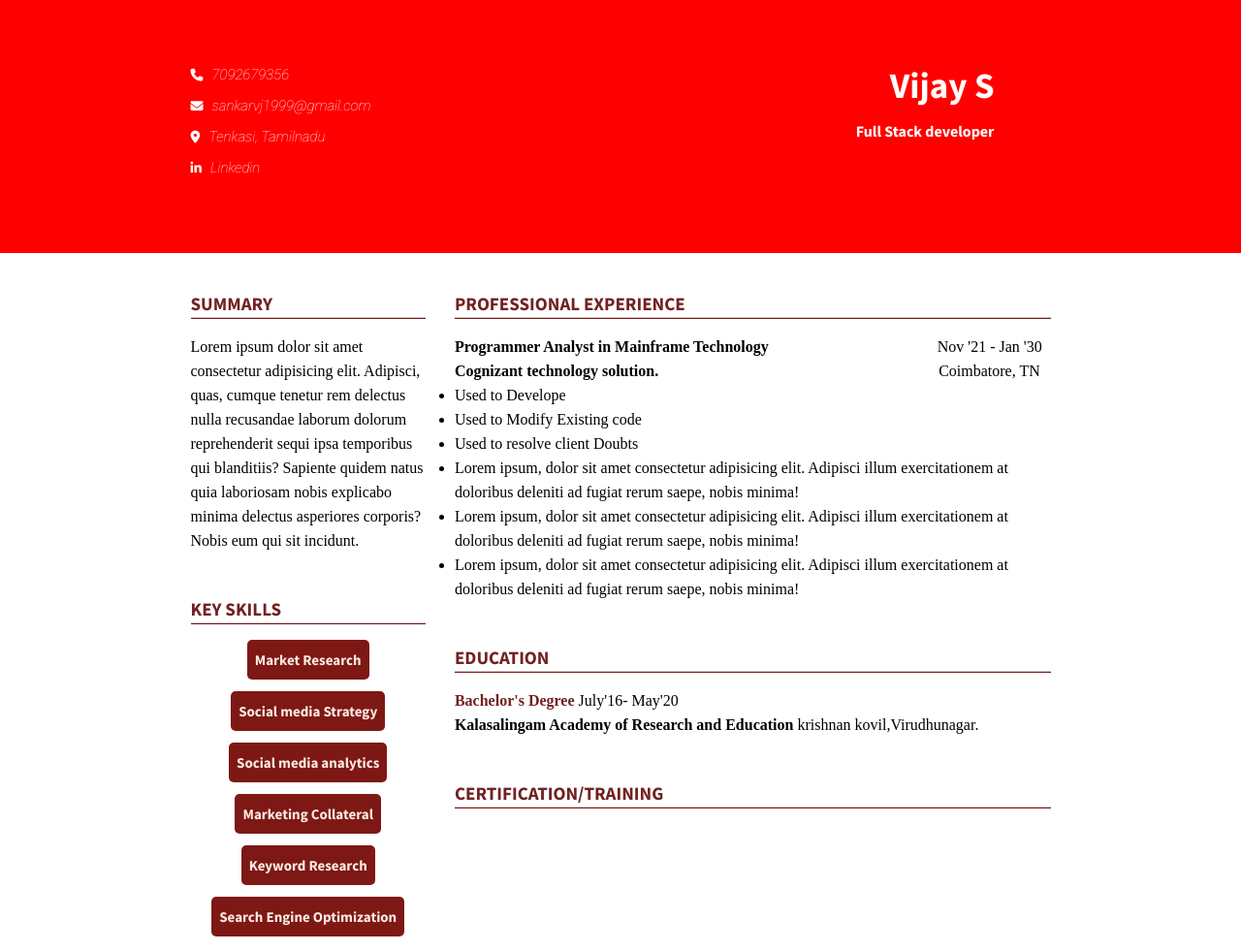
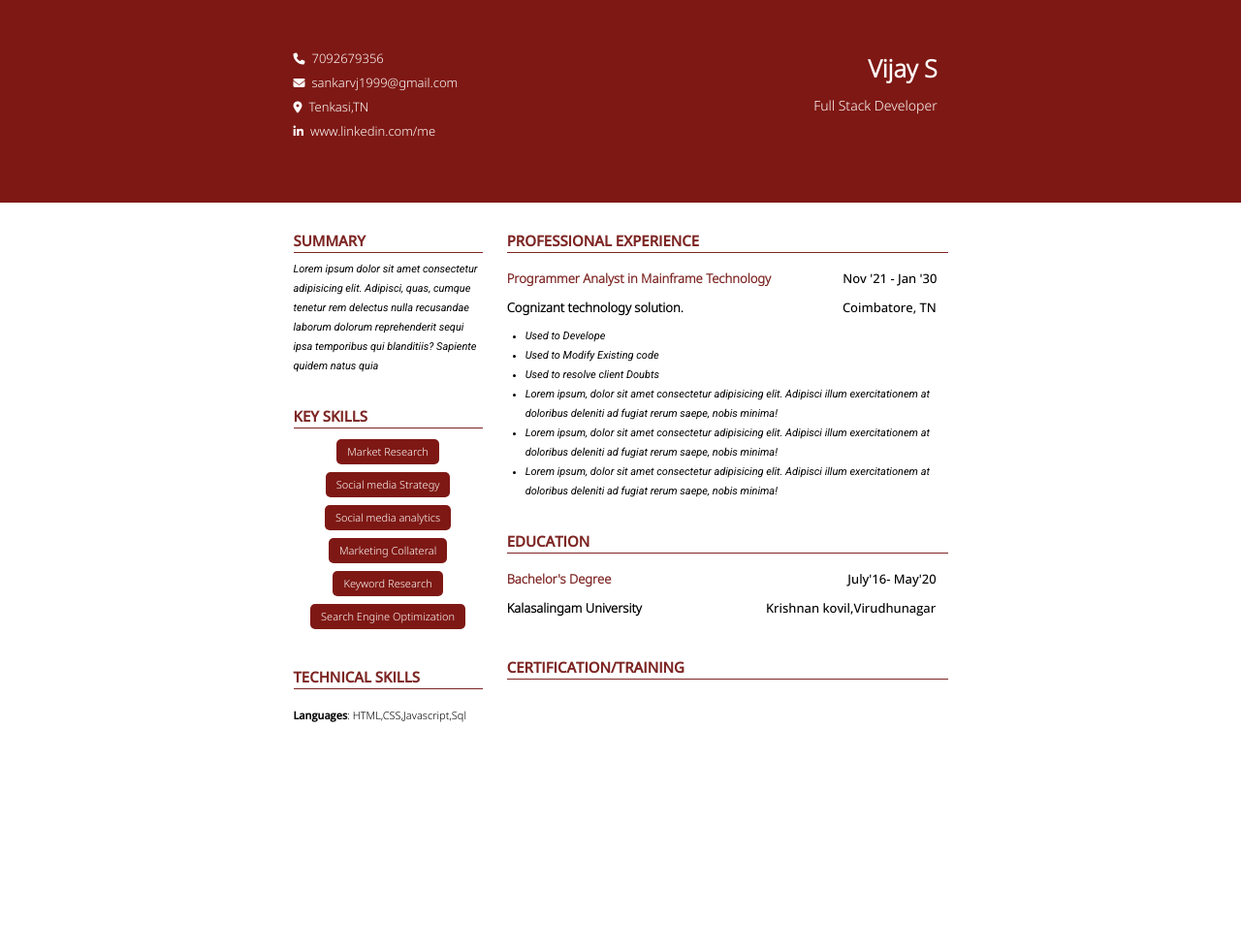
Before and after one commit to vijaydev133/1-portfolio, a plain HTML site: page index.html in a window 1280 px wide. Shown: the top 981 px of the page at 97% size. After the commit the page ends 800 px from the top, so only its background shows below. Drawn offline with nearby package versions, Linux system fonts and the light colour scheme.

Commit message:
Adding some styles.

```diff
--- a/index.html
+++ b/index.html
@@ -7,61 +7,75 @@
     <title>Document</title>
     <link rel="stylesheet" href="reset.css" />
     <link rel="stylesheet" href="style.css" />
-    <link rel="preconnect" href="https://fonts.googleapis.com" />
-    <link rel="preconnect" href="https://fonts.gstatic.com" crossorigin />
-    <link rel="preconnect" href="https://fonts.googleapis.com" />
-    <link rel="preconnect" href="https://fonts.googleapis.com" />
-    <link rel="preconnect" href="https://fonts.gstatic.com" crossorigin />
-    <link
-      href="https://fonts.googleapis.com/css2?family=Lato:wght@100;700&family=Lora:wght@600&family=Noto+Sans:wght@100;200&family=Open+Sans&family=Roboto:ital,wght@1,100&family=Source+Sans+Pro:wght@700&display=swap"
-      rel="stylesheet"
-    />
-    <link rel="preconnect" href="https://fonts.googleapis.com" />
-    <link rel="preconnect" href="https://fonts.gstatic.com" crossorigin />
-    <link
-      href="https://fonts.googleapis.com/css2?family=Lato&family=Lora:wght@600&family=Noto+Sans:wght@100;200&family=Roboto:ital,wght@1,100&family=Source+Sans+Pro:wght@700&display=swap"
-      rel="stylesheet"
-    />
+
     <script
       src="https://kit.fontawesome.com/e5a8b5d405.js"
       crossorigin="anonymous"
     ></script>
+
+    <link rel="preconnect" href="https://fonts.googleapis.com" />
+    <link rel="preconnect" href="https://fonts.gstatic.com" crossorigin />
+    <link
+      href="https://fonts.googleapis.com/css2?family=Noto+Sans:wght@300&display=swap"
+      rel="stylesheet"
+    />
+
+    <link rel="preconnect" href="https://fonts.googleapis.com" />
+    <link rel="preconnect" href="https://fonts.gstatic.com" crossorigin />
+    <link
+      href="https://fonts.googleapis.com/css2?family=Open+Sans:wght@500&display=swap"
+      rel="stylesheet"
+    />
+
+    <link rel="preconnect" href="https://fonts.googleapis.com" />
+    <link rel="preconnect" href="https://fonts.gstatic.com" crossorigin />
+    <link
+      href="https://fonts.googleapis.com/css2?family=Roboto:ital@1&display=swap"
+      rel="stylesheet"
+    />
   </head>
   <body>
     <div class="container">
       <div class="top">
-        <div class="top1 centre">
+        <div class="centre">
+          <div class="fl">
             <div class="top-left">
+              <ul>
                 <i class="fa-solid fa-phone"></i>
-            <a href="tel:7092679356">7092679356</a><br /><br />
+                <li><a href="tel:7092679356">7092679356</a></li>
+                <br />
                 <i class="fa-solid fa-envelope"></i>
-            <a href="mailto:sankarvj1999@gmail.com">sankarvj1999@gmail.com</a
-            ><br /><br />
+                <li>
+                  <a href="mailto:sankarvj1999@gmail.com"
+                    >sankarvj1999@gmail.com</a
+                  >
+                </li>
+                <br />
                 <i class="fa-solid fa-location-dot"></i>
-            <a href="#">Tenkasi, Tamilnadu</a><br /><br />
+                <li><a href="#">Tenkasi,TN</a></li>
+                <br />
                 <i class="fa-brands fa-linkedin-in"></i>
-            <a href="#">Linkedin</a>
+                <li><a href="#">www.linkedin.com/me</a></li>
+              </ul>
             </div>
-
             <div class="top-right">
               <h1>Vijay S</h1>
-            <p>Full Stack developer</p>
+              <p>Full Stack Developer</p>
+            </div>
           </div>
         </div>
       </div>
 
-      <div class="down centre">
-        <div class="left">
+      <div class="bottom centre">
+        <div class="bottom-left">
           <div class="left-summary bottom-space">
             <h2>SUMMARY</h2>
             <hr />
-
             <p>
               Lorem ipsum dolor sit amet consectetur adipisicing elit. Adipisci,
               quas, cumque tenetur rem delectus nulla recusandae laborum dolorum
               reprehenderit sequi ipsa temporibus qui blanditiis? Sapiente
-              quidem natus quia laboriosam nobis explicabo minima delectus
-              asperiores corporis? Nobis eum qui sit incidunt.
+              quidem natus quia
             </p>
           </div>
 
@@ -81,10 +95,13 @@
           <div class="left-technical-skills bottom-space">
             <h2>TECHNICAL SKILLS</h2>
             <hr />
-            <p><strong>Languages</strong>: HTML,CSS,Javascript,Sql</p>
+            <span class="outer"
+              ><span class="inner">Languages</span>:
+              HTML,CSS,Javascript,Sql</span
+            >
           </div>
         </div>
-        <div class="right">
+        <div class="bottom-right">
           <div class="right-professional-experience bottom-space">
             <h2>PROFESSIONAL EXPERIENCE</h2>
             <hr />
@@ -118,12 +135,12 @@
             <h2>EDUCATION</h2>
             <hr />
             <h3>Bachelor's Degree</h3>
-            <span class="span1">July'16- May'20</span><br>
-            <h4>Kalasalingam Academy of Research and Education</h4>
-            <span class="span2">krishnan kovil,Virudhunagar.</span>
+            <span class="span1">July'16- May'20</span><br />
+            <h4>Kalasalingam University</h4>
+            <span class="span2">Krishnan kovil,Virudhunagar</span>
           </div>
 
-          <div class="right-certification-training">
+          <div class="right-certification-training bottom-space">
             <h2>CERTIFICATION/TRAINING</h2>
             <hr />
           </div>
--- a/style.css
+++ b/style.css
@@ -1,129 +1,164 @@
 .top {
-  background-color: red; /*#7e1814;*/
-  color: #fefefa;
-  height: 261px;
+  background-color: #7e1814;
+  color: #fffefc;
+  height: 209px;
+  box-sizing: border-box;
 }
 
-.top1 {
-  display: flex;
-  margin-top: 100px;
-}
-.top1 h1 {
-  font-size: 37px;
-  margin-bottom: 20px;
-}
-
-.top1 a {
-  font-size: 25px;
-  font-style: normal;
-}
-.top-left {
-  margin-top: 69px;
-  margin-left: px;
-}
-.top-right {
-  font-family: "Lato", sans-serif;
-  font-family: "Lora", serif;
-  font-family: "Noto Sans", sans-serif;
-  font-family: "Roboto", sans-serif;
-  font-family: "Source Sans Pro", sans-serif;
-  margin-left: 500px;
-  margin-top: 70px;
-  text-align: end;
-}
-
-.top a {
-  text-decoration: none;
-  color: #fefefa;
-  font-family: "Lato", sans-serif;
-  font-family: "Lora", serif;
-  font-family: "Noto Sans", sans-serif;
-  font-family: "Roboto", sans-serif;
-  font-size: 15px;
-}
-
-.top i {
-  font-size: 13px;
-  margin-right: 5px;
-}
-
-.down {
+.fl {
   display: flex;
 }
 
-.down .left,
-.down .right {
-  margin-top: 40px;
+.top-left a {
+  color: #fffefc;
+  text-decoration: none;
+}
+.top-left li {
+  list-style: none;
+  margin-bottom: 10px;
+  margin-left: 3px;
+  font-family: "Noto Sans", sans-serif;
+  font-size: 13px;
+  display: inline-block;
 }
 
-.down .left {
-  width: 367px;
-  margin-right: 30px;
+.top-left {
+  margin-top: 52px;
+}
+
+.top-right {
+  margin-top: 58px;
+}
+.top-left i {
+  font-size: 12px;
+}
+
+.top-right {
+  text-align: end;
+  margin-left: 367px;
+}
+
+.top-right h1 {
+  font-family: "Noto Sans", sans-serif;
+  font-size: 25px;
+  margin-bottom: 19px;
+}
+
+.top-right p {
+  font-family: "Noto Sans", sans-serif;
+  font-size: 14px;
 }
 
 .centre {
-  width: 887px;
-  margin: 0px auto;
+  width: 675px;
+  margin: 0 auto;
 }
 
-.down{
-  line-height: 25px;
+.bottom {
+  display: flex;
+  margin-top: 29px;
+  line-height: 20px;
 }
 
-.down h2 {
-  font-size: 19px;
-  font-family: "Lato", sans-serif;
-  font-family: "Lora", serif;
-  font-family: "Noto Sans", sans-serif;
-  font-family: "Roboto", sans-serif;
-  font-family: "Source Sans Pro", sans-serif;
-  margin-bottom: -15px;
+.bottom h2 {
+  font-family: "Open Sans", sans-serif;
+  font-size: 15px;
+  margin-bottom: -14px;
+  color: #7d2624;
 }
 
-.down hr {
-  background-color: #7e1814;
-
-
+.bottom hr {
+  background-color: #7d2624;
+  border: none;
 }
 
-.down h2,
-.right-education h3 {
-  color: #712221;
+.bottom-left {
+  width: 300px;
+  margin-right: 25px;
+}
+
+.left-summary p {
+  font-family: "Roboto", sans-serif;
+  font-size: 11px;
+  margin-top: -9px;
 }
 
 .bottom-space {
-  margin-bottom: 46px;
+  margin-bottom: 31px;
+}
+
+.left-key-skills span {
+  background-color: #7e1814;
+  color: #fffefc;
+  display: inline-block;
+  font-size: 11px;
+  padding: 3px 11px;
+  border-radius: 5px;
+  font-family: "Noto Sans", sans-serif;
+  margin-bottom: 8px;
 }
 
 .l-ks {
   text-align: center;
-  font-family: "Lato", sans-serif;
-  font-family: "Lora", serif;
-  font-family: "Noto Sans", sans-serif;
-  font-family: "Roboto", sans-serif;
-  font-family: "Source Sans Pro", sans-serif;
-  font-size: 15px;
+  margin-top: -5px;
 }
 
-.left-key-skills span {
-  color: #faebe3;
-  background-color: #7e1814;
+.left-technical-skills .outer {
   display: inline-block;
-  padding: 8px;
-  border-radius: 5px;
-
-  margin-bottom: 12px;
+  font-family: "Noto Sans", sans-serif;
+  font-size: 11px;
 }
 
-
-.right h3, .right h4{
-      display: inline;
+.left-technical-skills .inner {
+  font-weight: bold;
+  font-family: "Open Sans", sans-serif;
+  font-size: 11px;
 }
 
-.right-professional-experience h3{
-  margin-right: 170px;
+.bottom-right h3 {
+  color: #7d2624;
+  font-family: "Noto Sans", sans-serif;
+  font-size: 13px;
 }
 
-.right-professional-experience h4{
-  margin-right: 285px;
+.bottom-right h4 {
+  font-size: 13px;
+  font-family: "Noto Sans", sans-serif;
 }
+
+.bottom-right h3,
+.bottom-right h4 {
+  display: inline-block;
+  margin-bottom: 10px;
+}
+
+.bottom-right span {
+  font-family: "Open Sans", sans-serif;
+  font-size: 13px;
+}
+
+.right-professional-experience .span1 {
+  margin-left: 70px;
+  font-family: "Open Sans", sans-serif;
+  font-size: 13px;
+}
+
+.right-professional-experience .span2 {
+  margin-left: 160px;
+  font-family: "Open Sans", sans-serif;
+  font-size: 13px;
+}
+
+.right-professional-experience ul {
+  margin-left: 19px;
+  font-family: "Roboto", sans-serif;
+  font-size: 11px;
+}
+
+.right-education .span1 {
+  margin-left: 240px;
+}
+
+.right-education .span2 {
+  margin-left: 124px;
+}
```
Lines whose indentation alone changed are shown as unchanged.
